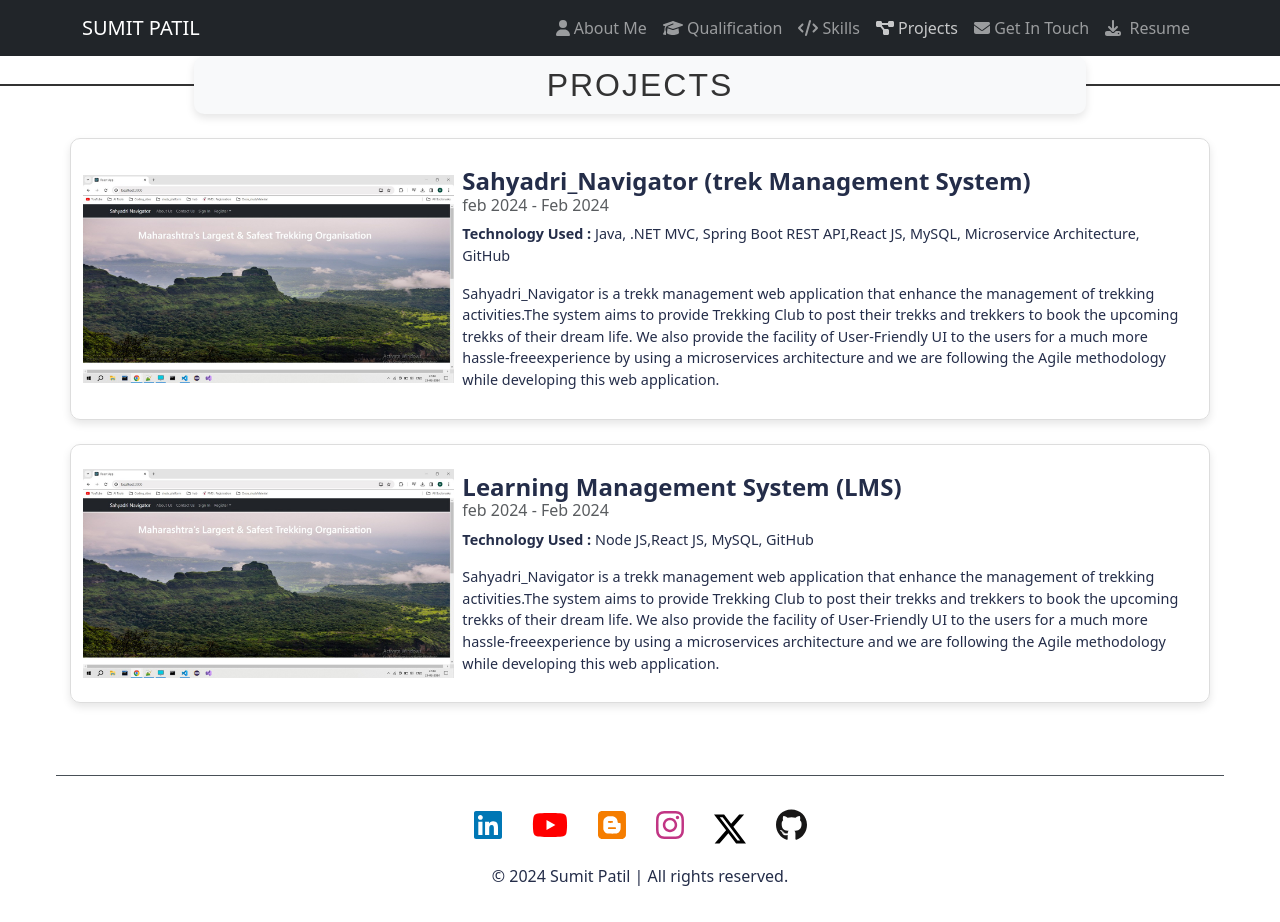
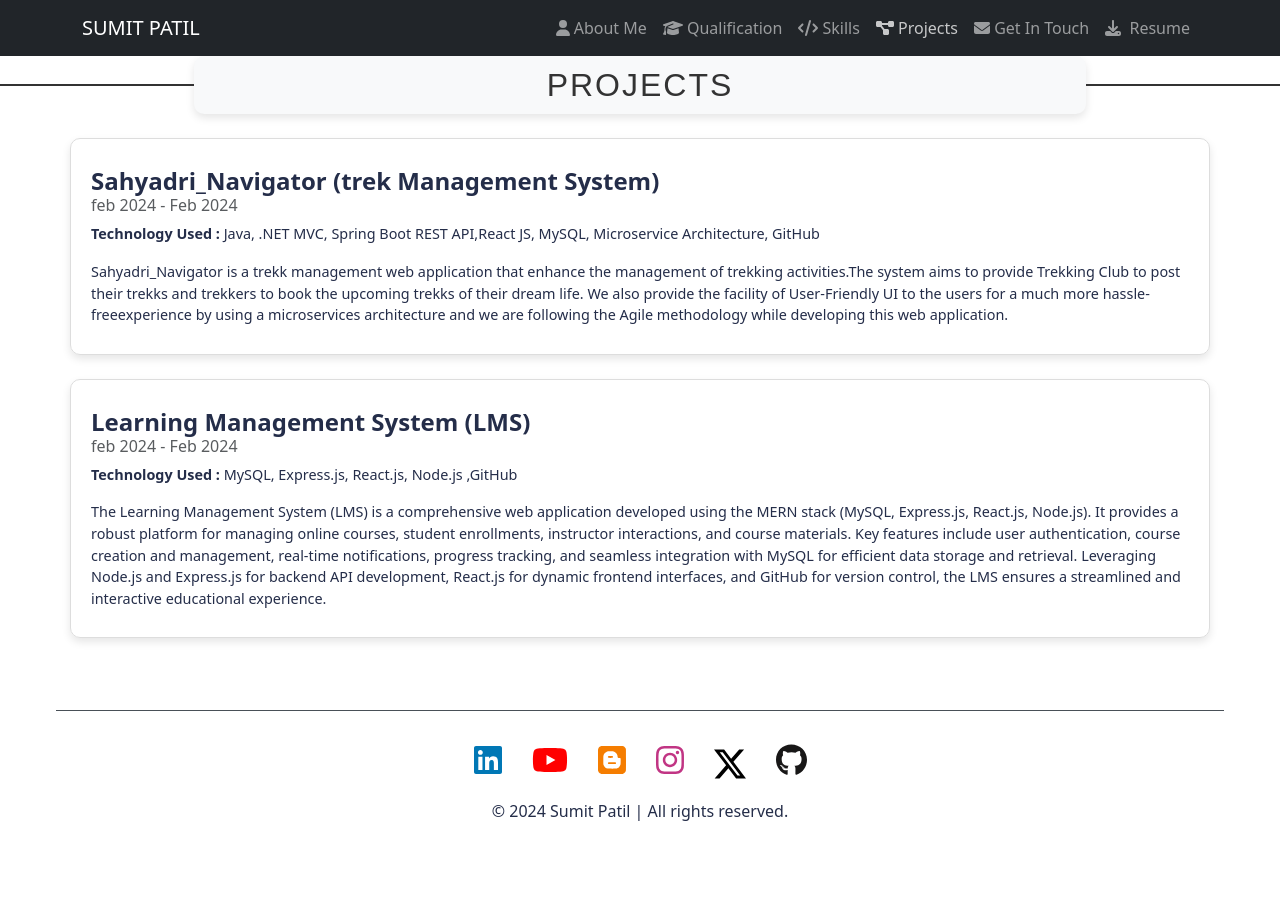
Before and after one commit to SUMITpatil2021/Sumit_portfolio, a React (Create React App) app in the folder sumit_portfolio/: page / in a window 1280 px wide. Both pictures are taken after a click on the button "Projects". After the commit the page ends 857 px from the top, so only its background shows below. Built offline with nearby package versions, Linux system fonts and the light colour scheme.

Commit message:
project Component updated

```diff
--- a/sumit_portfolio/src/components/contactCompo.jsx
+++ b/sumit_portfolio/src/components/contactCompo.jsx
@@ -25,8 +25,8 @@ export default function ContactCompo() {
             .then((result) => {
                 console.log(result.text);
                 Swal.fire({
-                    title: 'Trek',
-                    text: 'Your Message sent ',
+                    title: 'Done',
+                    text: 'Your Message sent successfully ',
                     icon: 'success',
                 });
             }, (error) => {
--- a/sumit_portfolio/src/components/home.jsx
+++ b/sumit_portfolio/src/components/home.jsx
@@ -12,7 +12,7 @@ const Home = () => {
                 <div className="col-md-4 col-sm-6 col-xs-12 mb-3 mb-md-0">
                     <img
                         src="Sumit_ID_Photo.png"
-                        alt="Sumit ID Photo"
+                        alt="profilepic"
                         className="id-photo img-fluid rounded-circle shadow border-2 border-primary"
                         style={{ width: 'auto', height: 'auto' }}
                     />
--- a/sumit_portfolio/src/components/projectCompo.jsx
+++ b/sumit_portfolio/src/components/projectCompo.jsx
@@ -1,7 +1,7 @@
 import React from "react"
 const projects = [
     {
-        image:'sahyadri.jpeg',
+
         Title: "Sahyadri_Navigator (trek Management System)",
         TechStack : `Java, .NET MVC, Spring Boot REST API,React JS, MySQL, Microservice Architecture, GitHub`,
         duration: "feb 2024 - Feb 2024",
@@ -11,37 +11,13 @@ life. We also provide the facility of User-Friendly UI to the users for a much m
 microservices architecture and we are following the Agile methodology while developing this web application. `
     },
     {
-        image:'sahyadri.jpeg',
+
         Title: "Learning Management System (LMS)",
-        TechStack : `Node JS,React JS, MySQL,  GitHub`,
+        TechStack : `MySQL, Express.js, React.js, Node.js ,GitHub`,
         duration: "feb 2024 - Feb 2024",
-        description:   ` Sahyadri_Navigator is a trekk management web application that enhance the management of trekking activities.The
-system aims to provide Trekking Club to post their trekks and trekkers to book the upcoming trekks of their dream
-life. We also provide the facility of User-Friendly UI to the users for a much more hassle-freeexperience by using a
-microservices architecture and we are following the Agile methodology while developing this web application. `
+        description:   ` The Learning Management System (LMS) is a comprehensive web application developed using the MERN stack (MySQL, Express.js, React.js, Node.js). It provides a robust platform for managing online courses, student enrollments, instructor interactions, and course materials. Key features include user authentication, course creation and management, real-time notifications, progress tracking, and seamless integration with MySQL for efficient data storage and retrieval. Leveraging Node.js and Express.js for backend API development, React.js for dynamic frontend interfaces, and GitHub for version control, the LMS ensures a streamlined and interactive educational experience. `
     }
-    // {
-    //     image:'kit.png',
-    //     degree: "B.Tech [Electronics and telecommunication engineering ]",
-    //     institution: "KIT's College of Engineering Kolhapur ",
-    //     year: "2020-2023",
-    //     description: "Graduated with First Class   CGPI-7.87"
-    // },
-    // {
-    //     image:'gpkp_logo.png',
-    //     degree: "Diploma [Industrial Electronics engineering]",
-    //     institution: "Government Polytechnic Kolhapur ",
-    //     year: "2017-2020",
-    //     description: "Graduated with First Class with distinction Percentage-91.81%"
-    // },
-    // {
-    //     image:'ssc_logo.png',
-    //     degree: "SSC",
-    //     institution: "Maharashtra State Board  ",
-    //     year: "2017",
-    //     description: "Graduated with First Class with distinction  Percentage-87% "
-    // }
-    // Add more qualifications as needed
+
 ];
 
 export default function ProjectCompo(){
@@ -53,8 +29,7 @@ export default function ProjectCompo(){
                         {projects.map((project, index) => (
                         <div key={index}  className="d-flex align-items-center mb-4  card-qualification ">
 
-                            <div className="card-body col-md-4"> <img src={project.image} className="card-img-top" alt={`${project.institution} logo`} />
-                            </div>
+
                                     <div className="card-body col-md-8 ml-5 p-2">
                                         <h5 className="card-title">{project.Title}</h5>
                                         <h6 className="card-subtitle mb-2 text-muted">{project.duration}</h6>
```
